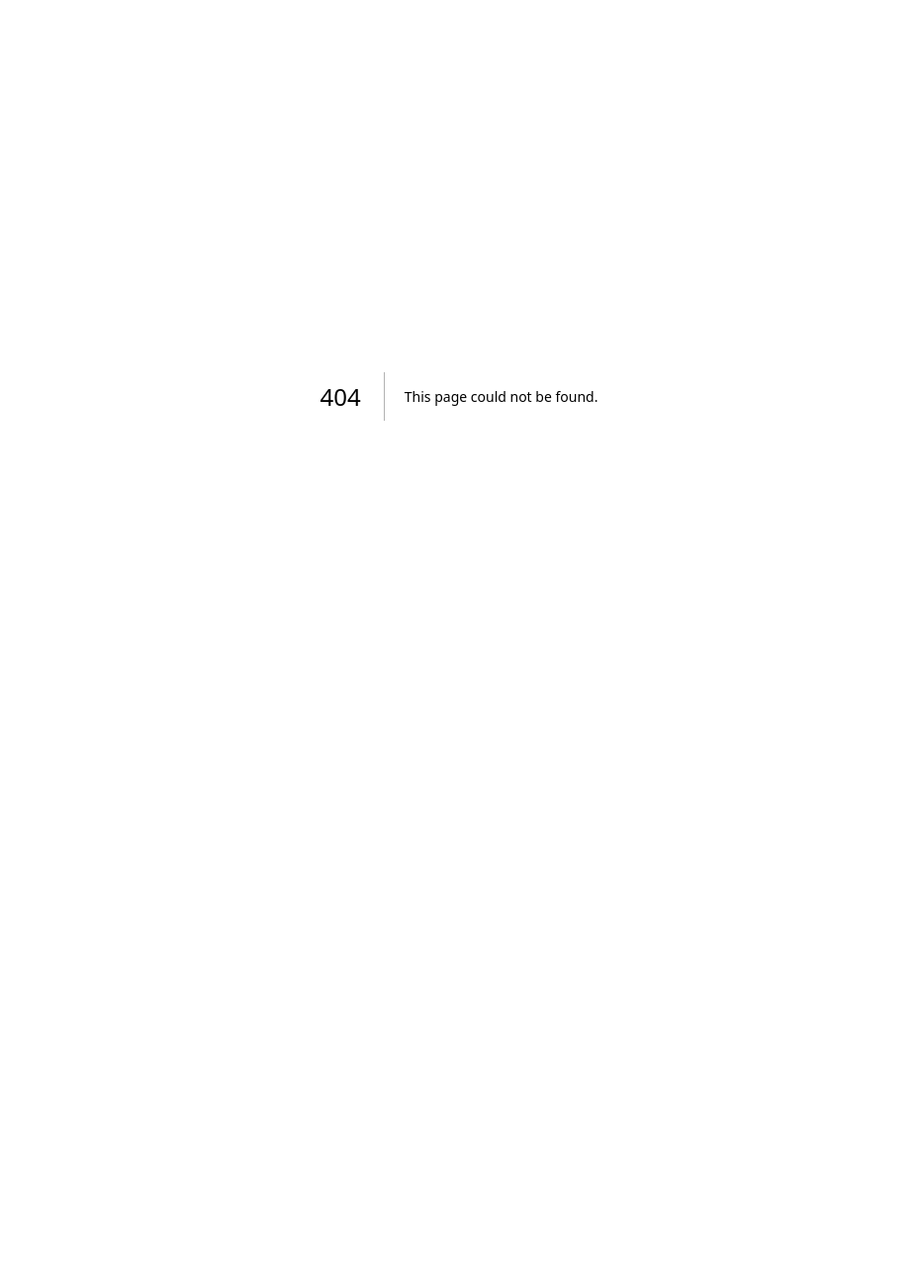
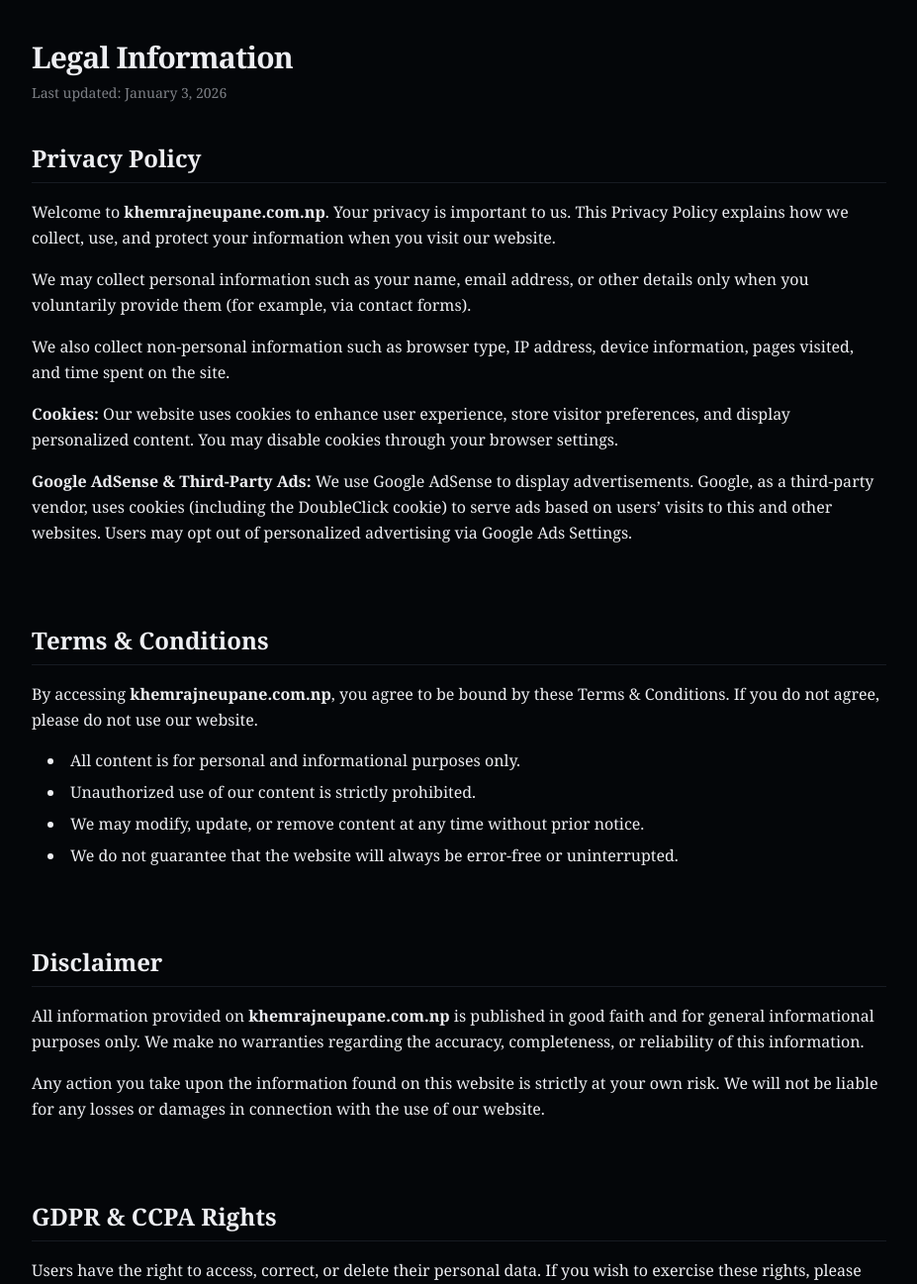
Before and after one commit to Unique982/Personal-Website, a Next.js app in the folder frontend/: page /privacy in a window 1280 px wide. Before the commit this address had no page. Shown: the top 1297 px of the page at 99% size, without its empty margins (176-1103 px from the left). Before the commit the page ends 800 px from the top, so only its background shows below. Built offline with nearby package versions, Linux system fonts and the light colour scheme.

Commit message:
upload privacy police code

```diff
--- /dev/null
+++ b/frontend/app/privacy/page.tsx
@@ -0,0 +1,116 @@
+import { LegalLayout } from "@/components/legal-layout";
+
+export default function LegalPage() {
+  return (
+    <LegalLayout title="Legal Information" lastUpdated="January 3, 2026">
+      {/* Privacy Policy */}
+      <section id="privacy-policy" className="space-y-4">
+        <h2 className="text-2xl font-semibold border-b pb-2">Privacy Policy</h2>
+
+        <p className=" leading-relaxed">
+          Welcome to <strong>khemrajneupane.com.np</strong>. Your privacy is
+          important to us. This Privacy Policy explains how we collect, use, and
+          protect your information when you visit our website.
+        </p>
+
+        <p className=" leading-relaxed">
+          We may collect personal information such as your name, email address,
+          or other details only when you voluntarily provide them (for example,
+          via contact forms).
+        </p>
+
+        <p className="leading-relaxed">
+          We also collect non-personal information such as browser type, IP
+          address, device information, pages visited, and time spent on the
+          site.
+        </p>
+
+        <p className=" leading-relaxed">
+          <strong>Cookies:</strong> Our website uses cookies to enhance user
+          experience, store visitor preferences, and display personalized
+          content. You may disable cookies through your browser settings.
+        </p>
+
+        <p className=" leading-relaxed">
+          <strong>Google AdSense & Third-Party Ads:</strong> We use Google
+          AdSense to display advertisements. Google, as a third-party vendor,
+          uses cookies (including the DoubleClick cookie) to serve ads based on
+          users’ visits to this and other websites. Users may opt out of
+          personalized advertising via Google Ads Settings.
+        </p>
+      </section>
+
+      {/* Terms & Conditions */}
+      <section id="terms" className="space-y-4 pt-10">
+        <h2 className="text-2xl font-semibold border-b pb-2">
+          Terms & Conditions
+        </h2>
+
+        <p className=" leading-relaxed">
+          By accessing <strong>khemrajneupane.com.np</strong>, you agree to be
+          bound by these Terms & Conditions. If you do not agree, please do not
+          use our website.
+        </p>
+
+        <ul className="list-disc list-inside space-y-2 pl-4">
+          <li>All content is for personal and informational purposes only.</li>
+          <li>Unauthorized use of our content is strictly prohibited.</li>
+          <li>
+            We may modify, update, or remove content at any time without prior
+            notice.
+          </li>
+          <li>
+            We do not guarantee that the website will always be error-free or
+            uninterrupted.
+          </li>
+        </ul>
+      </section>
+
+      {/* Disclaimer */}
+      <section id="disclaimer" className="space-y-4 pt-10">
+        <h2 className="text-2xl font-semibold border-b pb-2">Disclaimer</h2>
+
+        <p className=" leading-relaxed">
+          All information provided on <strong>khemrajneupane.com.np</strong> is
+          published in good faith and for general informational purposes only.
+          We make no warranties regarding the accuracy, completeness, or
+          reliability of this information.
+        </p>
+
+        <p className="leading-relaxed">
+          Any action you take upon the information found on this website is
+          strictly at your own risk. We will not be liable for any losses or
+          damages in connection with the use of our website.
+        </p>
+      </section>
+
+      {/* GDPR & CCPA */}
+      <section id="rights" className="space-y-4 pt-10">
+        <h2 className="text-2xl font-semibold border-b pb-2">
+          GDPR & CCPA Rights
+        </h2>
+
+        <p className=" leading-relaxed">
+          Users have the right to access, correct, or delete their personal
+          data. If you wish to exercise these rights, please contact us using
+          the information below.
+        </p>
+      </section>
+
+      {/* Contact */}
+      <section id="contact" className="space-y-4 pt-10">
+        <h2 className="text-2xl font-semibold border-b pb-2">Contact Us</h2>
+
+        <p className=" leading-relaxed">
+          If you have any questions regarding this Legal Information page,
+          please contact us at:
+        </p>
+
+        <p className="font-medium text-primary">
+          📧 contact@khemrajneupane.com.np <br />
+          📧 developerunique123@gmail.com
+        </p>
+      </section>
+    </LegalLayout>
+  );
+}
--- a/frontend/components/footer.tsx
+++ b/frontend/components/footer.tsx
@@ -51,18 +51,21 @@ export default function Footer() {
           </h3>
 
           <ul className="space-y-2">
-            {["Home", "About", "Skill", "Projects", "Blog", "Contact","Privacy Policy"].map(
-              (link) => (
-                <li key={link}>
-                  <a
-                    href={`#${link.toLowerCase().replace(" ", "")}`}
-                    className="hover:text-sky-400 transition"
-                  >
-                    {link}
-                  </a>
-                </li>
-              )
-            )}
+            {[
+              { label: "Home", href: "/" },
+              { label: "About", href: "/#about" },
+              { label: "Skill", href: "/#skill" },
+              { label: "Projects", href: "/#projects" },
+              { label: "Blog", href: "/blog" },
+              { label: "Contact", href: "/#contact" },
+              { label: "Privacy Policy", href: "/privacy" },
+            ].map((link) => (
+              <li key={link.label}>
+                <a href={link.href} className="hover:text-sky-400 transition">
+                  {link.label}
+                </a>
+              </li>
+            ))}
           </ul>
         </div>
 
--- /dev/null
+++ b/frontend/components/legal-layout.tsx
@@ -0,0 +1,31 @@
+import { ReactNode } from "react";
+
+interface LegalLayoutProps {
+  title: string;
+  lastUpdated?: string;
+  children: ReactNode;
+}
+
+export function LegalLayout({
+  title,
+  lastUpdated,
+  children,
+}: LegalLayoutProps) {
+  return (
+    <main className="max-w-4xl mx-auto px-4 py-10">
+      {/* Header */}
+      <header className="mb-10">
+        <h1 className="text-3xl font-bold tracking-tight">{title}</h1>
+
+        {lastUpdated && (
+          <p className="mt-2 text-sm text-muted-foreground">
+            Last updated: {lastUpdated}
+          </p>
+        )}
+      </header>
+
+      {/* Content */}
+      <article className="space-y-10">{children}</article>
+    </main>
+  );
+}
```
Also changed, not shown: 1 other file (tests, documents, lock files or other folders).
